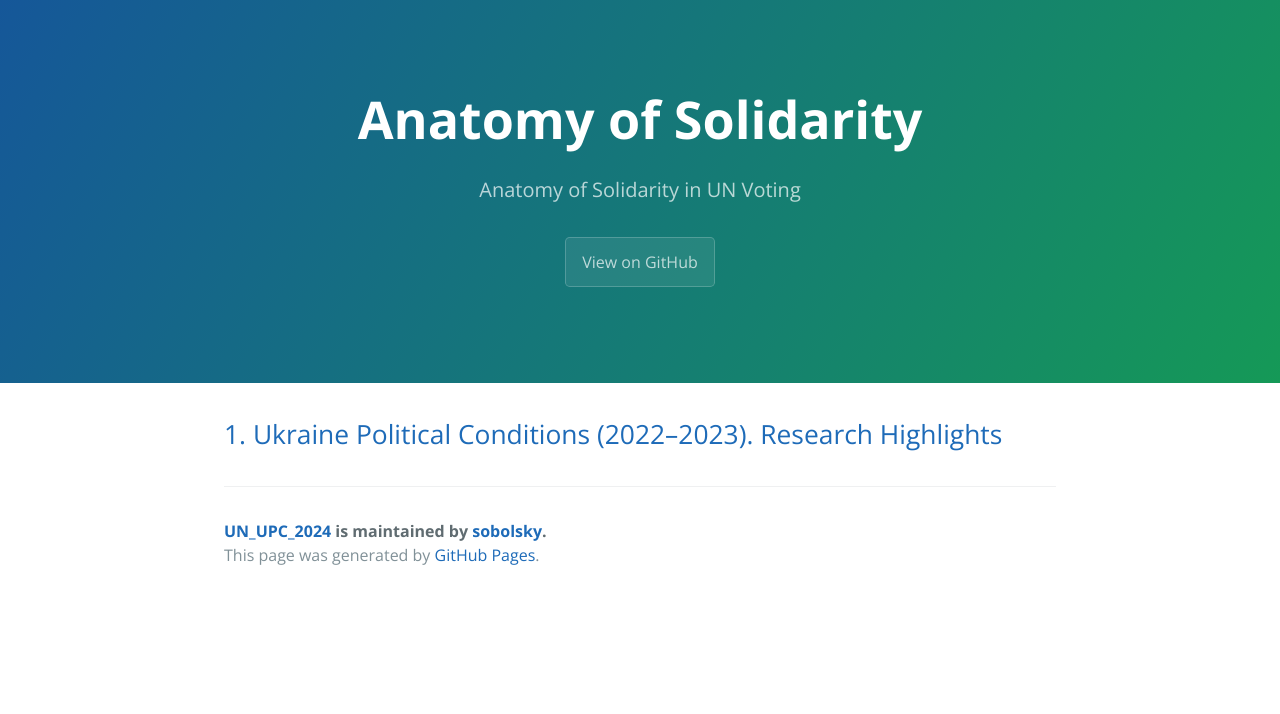
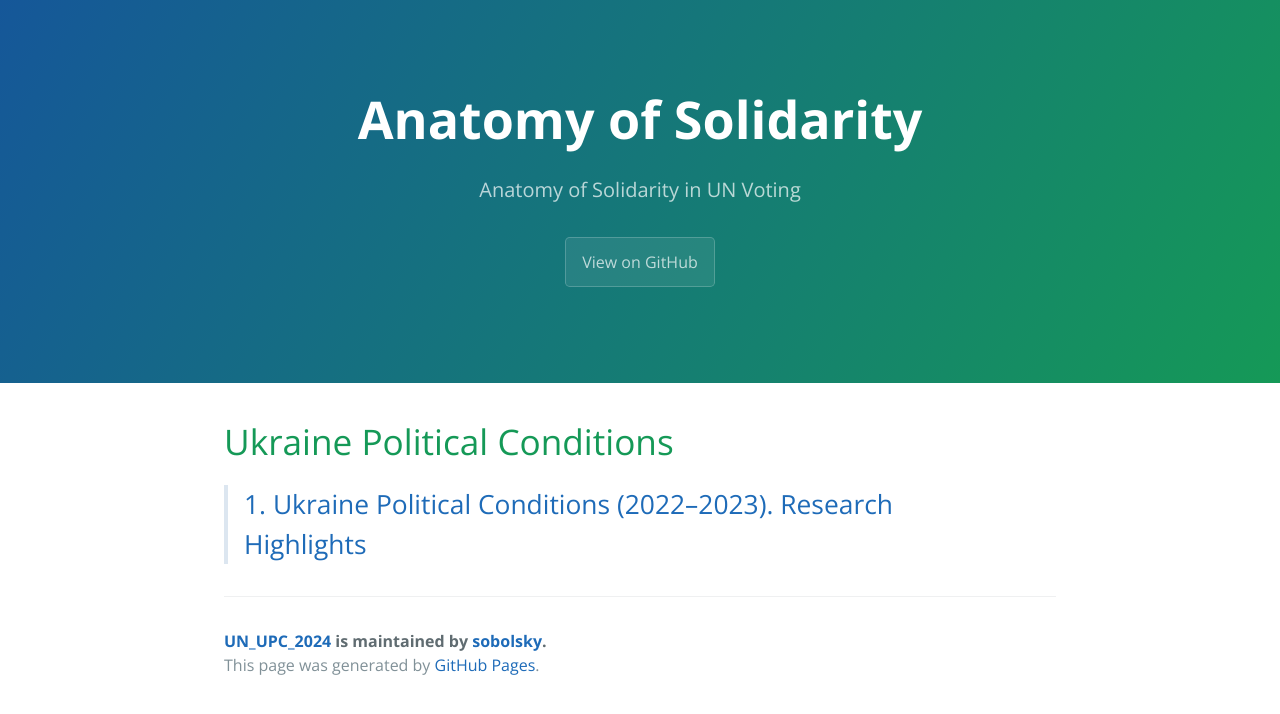
Before and after one commit to sobolsky/UN_UPC_2024, a Jekyll site: the page built from index.md, in a window 1280 px wide. Shown: the top 714 px of the page. Built offline with Jekyll 4.4.1, drawn with Linux system fonts in a browser that asks for light colours; our own code applies the rules of GitHub Pages for plain Markdown files.

Commit message:
Update index.md

```diff
--- a/index.md
+++ b/index.md
@@ -5,4 +5,5 @@ show_downloads: false
 google_analytics:
 theme: jekyll-theme-cayman
 ---
-## [1. Ukraine Political Conditions (2022–2023). Research Highlights](./01)
+# Ukraine Political Conditions
+> ## [1. Ukraine Political Conditions (2022–2023). Research Highlights](./01)
```
